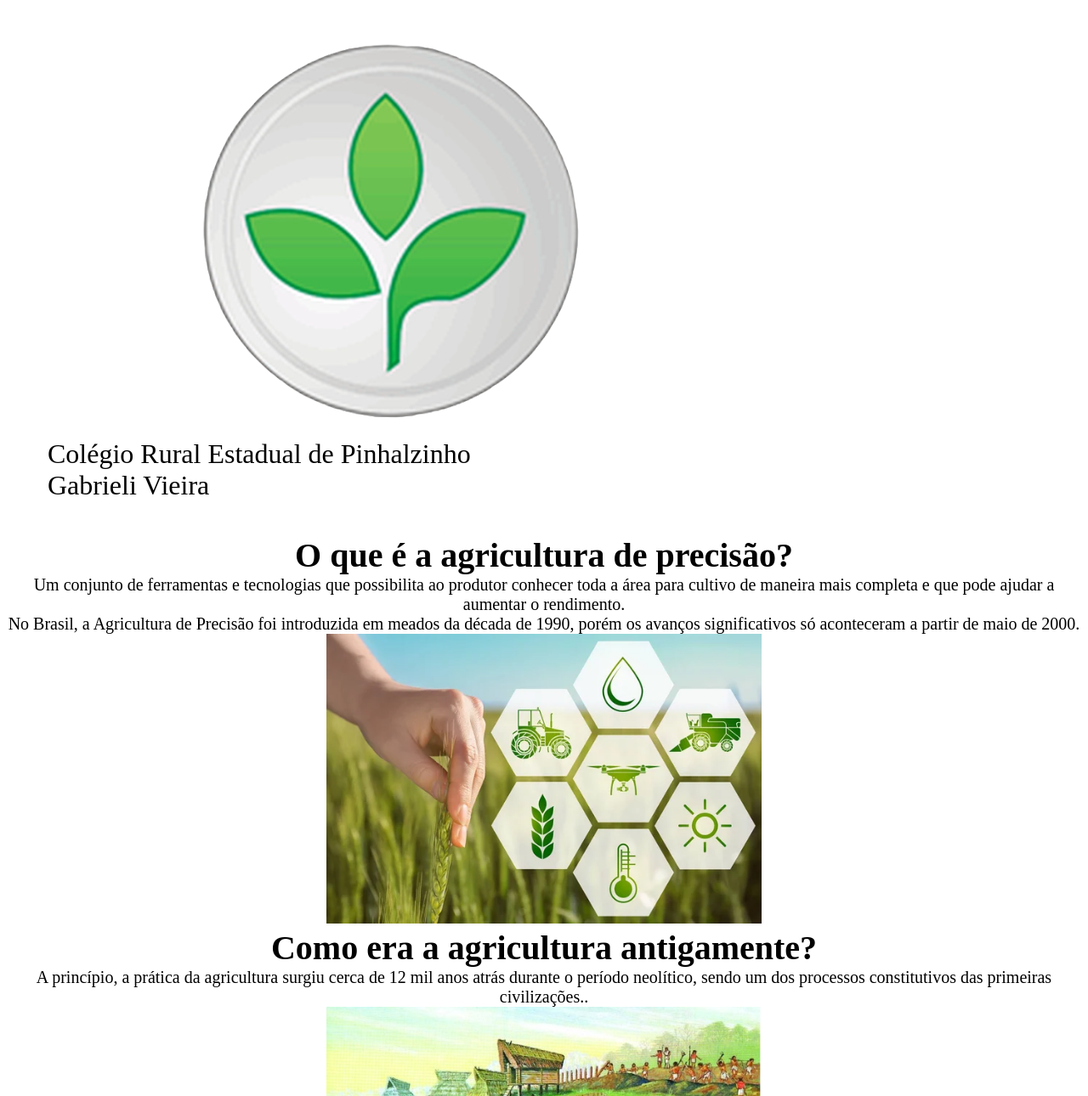
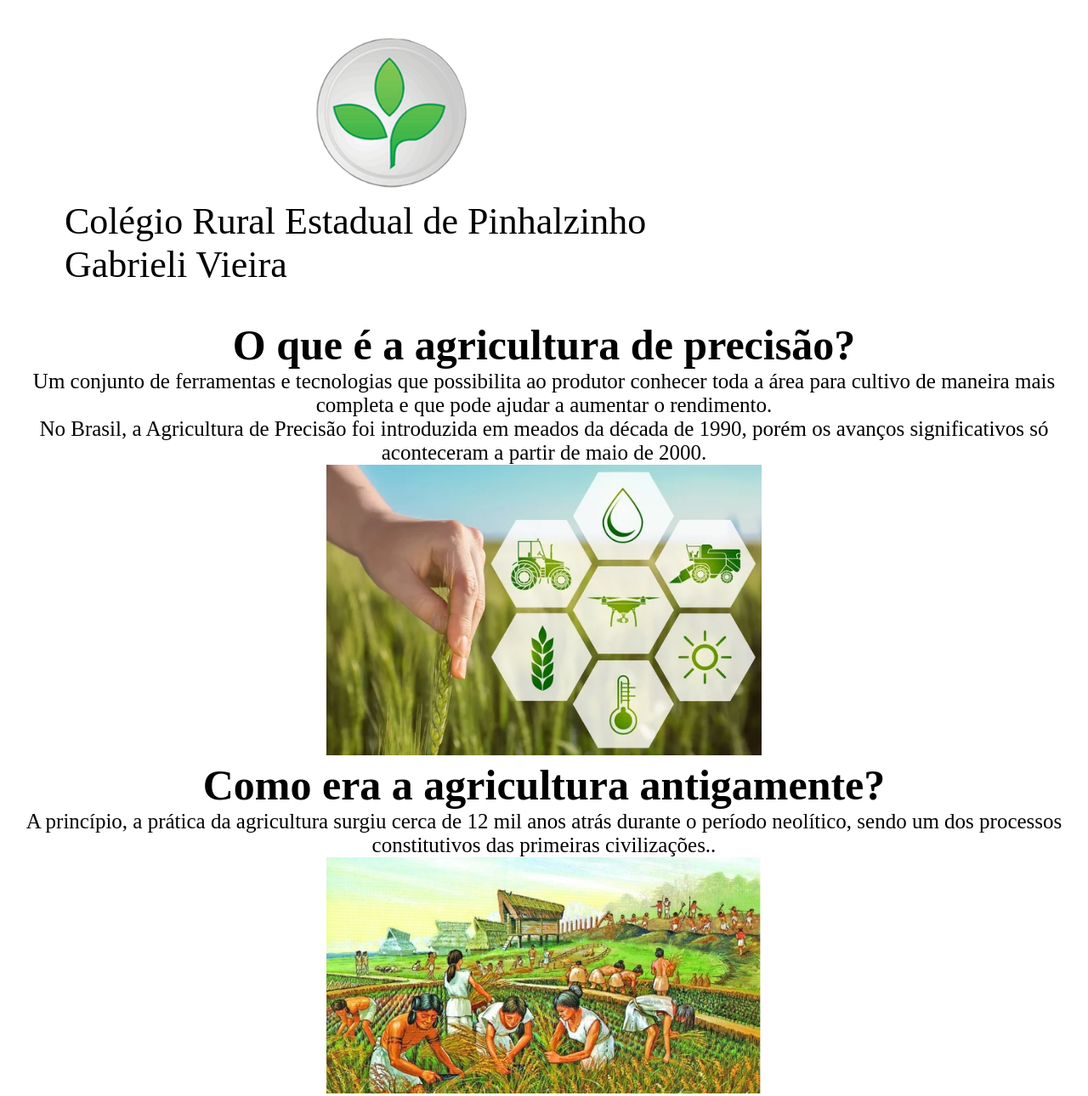
Before and after one commit to gabivieiraa/Agrinho-2024., a plain HTML site: page index.html in a window 1280 px wide. Shown: the top 1290 px of the page at 85% size. Drawn offline with Linux system fonts and the light colour scheme.

Commit message:
30-07-2024

```diff
--- a/style.css
+++ b/style.css
@@ -9,11 +9,14 @@
     justify-content: space-around;
     align-items: center;
     padding: 40px;
+
+
 }
 .cabeçalho-Lista-item{
+    display:block;
+    margin: 0 20px;
+    font-size: 44px;
     display: flex;
-}
-.cabeçalho-Lista{
 
 
 }
@@ -27,22 +30,20 @@
 text-align: center;
 font-size: 200%;
 
-
 }
 .agrinho-texto-um{
 text-align: center;
-font-size: 20px;
-
+font-size: 25px;
 
 }
 .agrinho-texto-dois{
 text-align: center;
-font-size: 20px;
+font-size: 25px;
 
 }
 .agrinho-texto-tres{
 text-align: center;
-font-size: 20px;
+font-size: 25px;
 
 }
 .imagem-um{
@@ -54,3 +55,10 @@ font-size: 20px;
 .imagem-tres{
     width: 40%;
 }
+.cabeçalho{
+   width: 40%;
+
+}
+.cabeçalho-lista{
+    text-align: left;
+}
```
